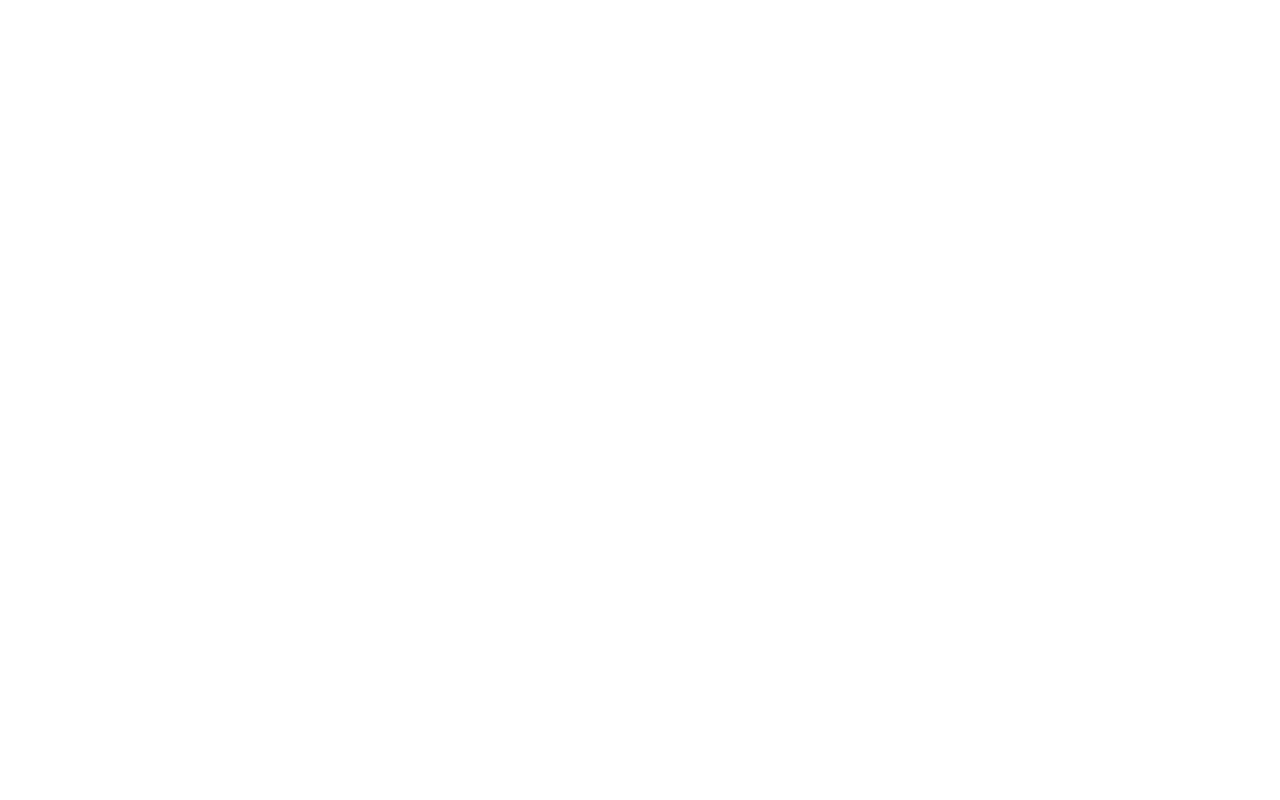
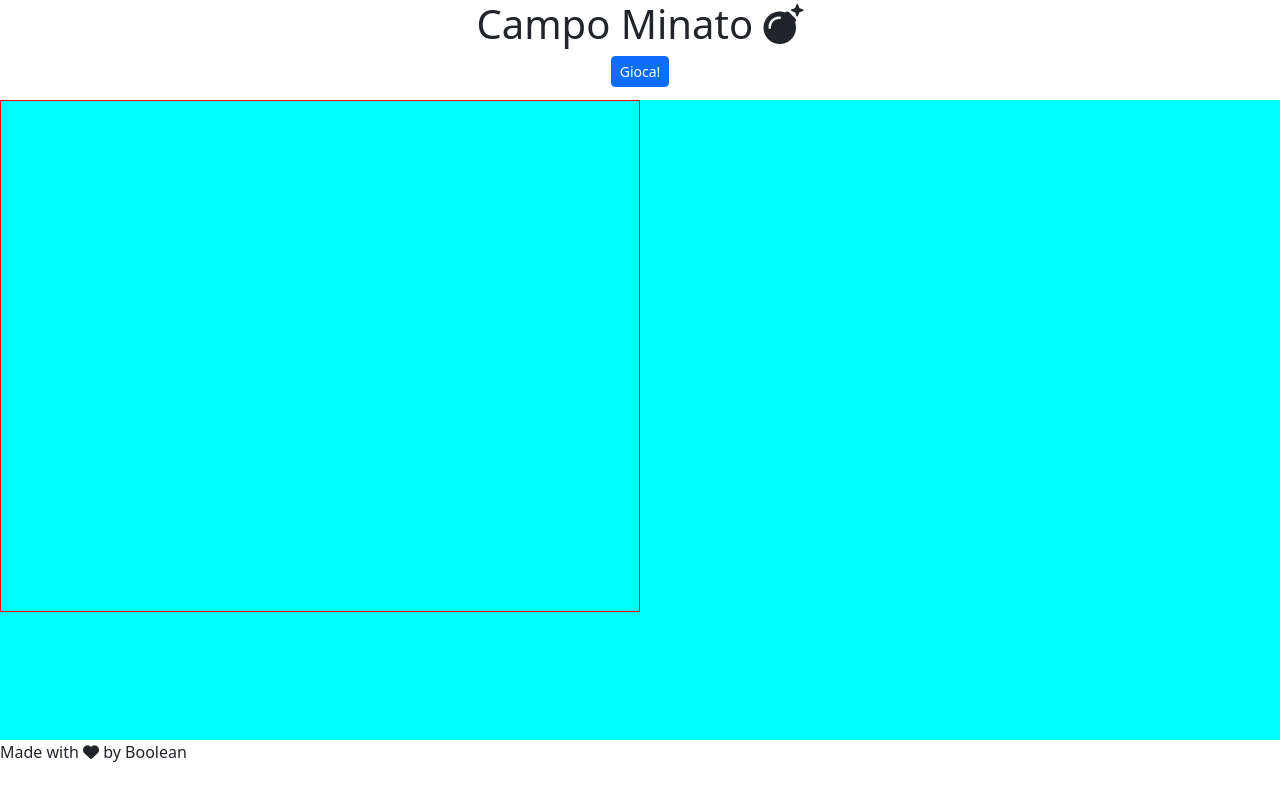
Before and after one commit to RiccardoSignorini/js-campominato-grid, a plain HTML site: page index.html in a window 1280 px wide. Drawn offline with nearby package versions, Linux system fonts and the light colour scheme.

Commit message:
creazione layout

```diff
--- a/assets/css/style.css
+++ b/assets/css/style.css
@@ -3,3 +3,20 @@
     padding: 0;
     box-sizing: border-box;
 }
+
+.btn{
+    margin-bottom: 0.8rem;
+}
+
+#campo{
+    background-color: aqua;
+    height: 80vh;
+    text-align: center;
+    vertical-align: middle;
+}
+
+#griglia{
+    width: 50%;
+    height: 80%;
+    border: 1px solid red;
+}
--- a/index.html
+++ b/index.html
@@ -13,6 +13,24 @@
     <link rel="stylesheet" href="https://cdnjs.cloudflare.com/ajax/libs/font-awesome/6.3.0/css/all.min.css" integrity="sha512-SzlrxWUlpfuzQ+pcUCosxcglQRNAq/DZjVsC0lE40xsADsfeQoEypE+enwcOiGjk/bSuGGKHEyjSoQ1zVisanQ==" crossorigin="anonymous" referrerpolicy="no-referrer"/>
 </head>
 <body>
+    <div class="container text-center">
+        <h1>
+            Campo Minato
+            <i class="fa-solid fa-bomb"></i>
+        </h1>
+        <button type="button" class="btn btn-primary btn-sm">Gioca!</button>
+    </div>
+    <div id="campo">
+        <div id="griglia">
+
+        </div>
+    </div>
+    <span>
+        Made with
+        <i class="fa-solid fa-heart"></i>
+        by Boolean
+    </span>
+
     <!-- BOOTSTRAP JS -->
     <script src="https://cdn.jsdelivr.net/npm/bootstrap@5.3.0-alpha1/dist/js/bootstrap.bundle.min.js" integrity="sha384-w76AqPfDkMBDXo30jS1Sgez6pr3x5MlQ1ZAGC+nuZB+EYdgRZgiwxhTBTkF7CXvN" crossorigin="anonymous"></script>
     <!-- LINK JS -->
```
Also changed, not shown: 1 other file.
